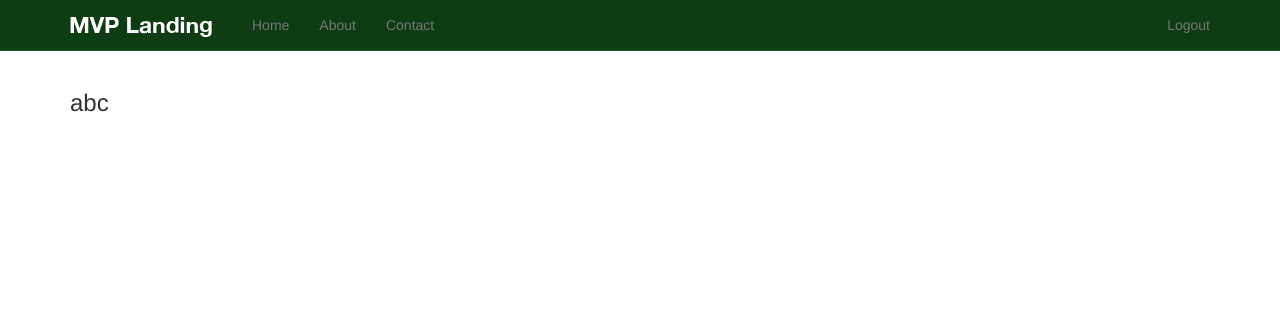
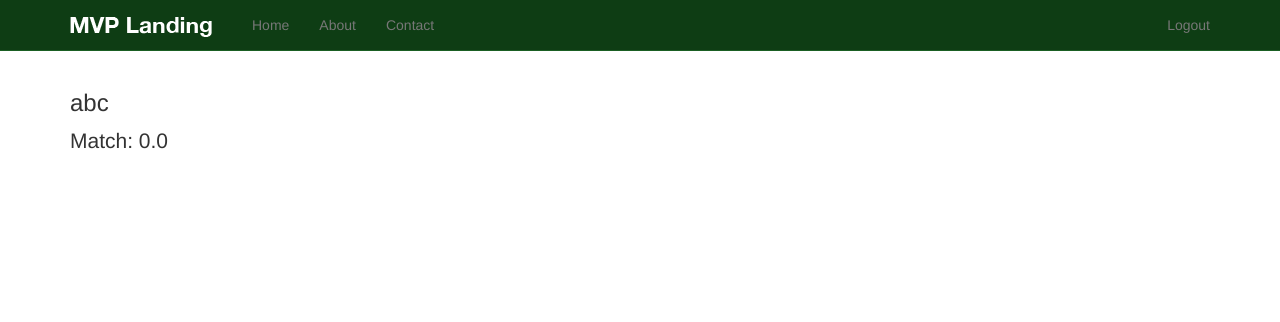
Before and after one commit to anthonymiyoro/Bot-Builder-Site, a Django app: page /profile/abc/ in a window 1280 px wide. Shown: the top 322 px of the page. Run offline with Django 3.2, Linux system fonts and the light colour scheme; a user stored in the database is signed in; data comes from the database, SQL or seed files in the repository; both versions use the stored data as it was after the commit; some libraries are stand-ins or nearby versions.

Commit message:
Added match percentage comparison and fixed get update error

```diff
--- a/src/matches/utils.py
+++ b/src/matches/utils.py
@@ -2,6 +2,7 @@ from decimal import Decimal
 from django.contrib.auth import get_user_model
 from django.db.models import Q
 from questions.models import UserAnswer, Question
+
 
 def get_match(user_a, user_b):
     q1 = Q(useranswer__user=user_a)
@@ -35,10 +36,10 @@ def get_match(user_a, user_b):
         b_decimal = b_points / Decimal(b_total_points)
         print b_decimal, a_decimal
         if a_decimal == 0:
-            a_decimal = 0.0001
+            a_decimal = 0.000001
         if b_decimal == 0:
-            b_decimal = 0.0001
-        match_percentage = (Decimal(a_decimal) * Decimal(b_decimal)) ** (1/Decimal(questions_in_common))
+            b_decimal = 0.000001
+        match_percentage = (Decimal(a_decimal) * Decimal(b_decimal)) ** (1 / Decimal(questions_in_common))
         return match_percentage, questions_in_common
     else:
         return 0.0, 0
--- a/src/profiles/views.py
+++ b/src/profiles/views.py
@@ -15,5 +15,8 @@ def profile_view(request, username):
     user = get_object_or_404(User, username=username)
     profile, created = Profile.objects.get_or_create(user=user)
     match, match_created = Match.objects.get_or_create_match(user_a=request.user, user_b=user)
-    context = {"profile": profile}
+    context = {
+        "profile": profile,
+        "match": match
+    }
     return render(request, "profiles/profile_view.html", context)
--- a/src/templates/profiles/profile_view.html
+++ b/src/templates/profiles/profile_view.html
@@ -4,7 +4,7 @@
 {% block content %}
 
 <h3>{{ profile.user }}</h3>
-
+<p class="lead">Match: {{ match.match_decimal }}</p>
 {% if profile.picture %}
     <img src="{{ profile.picture.url }}" />
 {% endif %}
```
Also changed, not shown: src/matches/models.py (+7 -7 lines), src/db.sqlite3.
